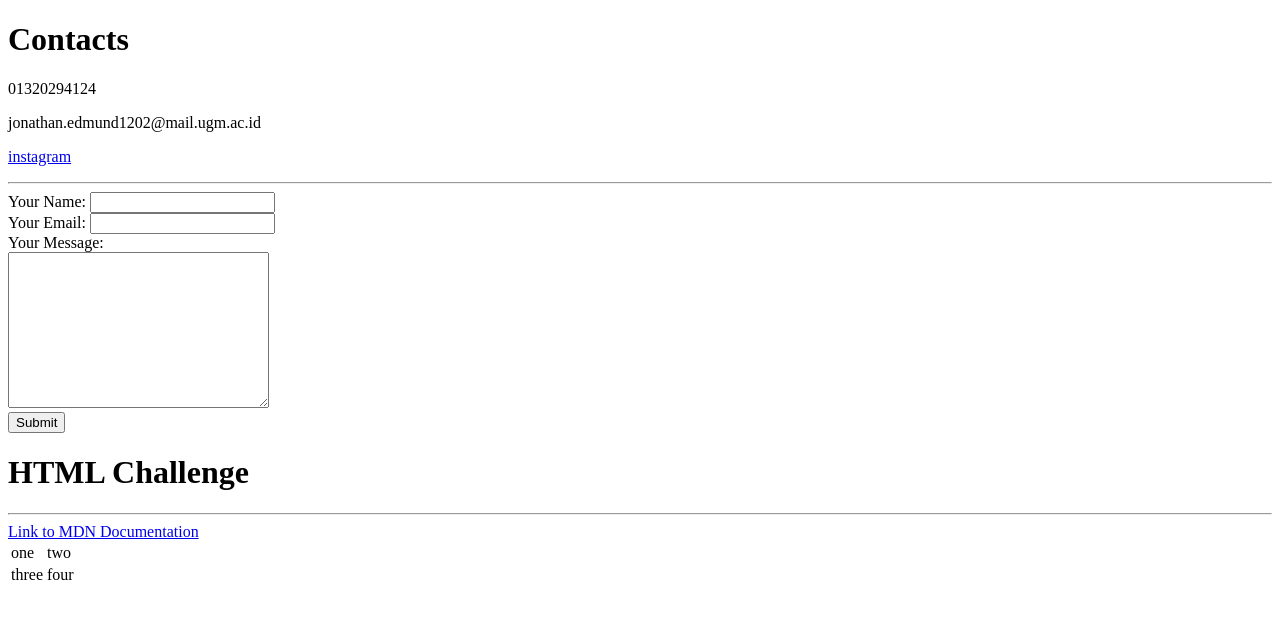
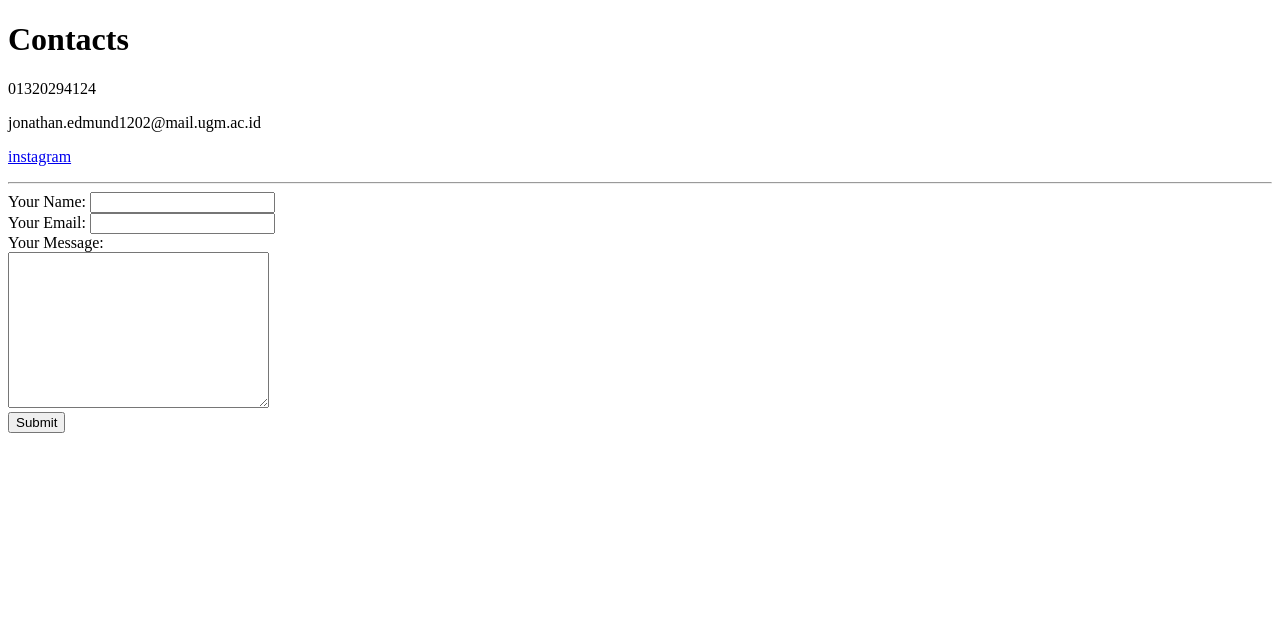
Before and after one commit to JonathanEdmund/cv, a plain HTML site: page contacts.html in a window 1280 px wide. Drawn offline with Linux system fonts and the light colour scheme.

Commit message:
update contacts.html
deleted challenge

```diff
--- a/contacts.html
+++ b/contacts.html
@@ -21,26 +21,3 @@
     </form>
   </body>
 </html>
-
-<!DOCTYPE html>
-<html lang="en" dir="ltr">
-  <head>
-    <meta charset="utf-8">
-    <title></title>
-  </head>
-  <body>
-    <h1>HTML Challenge</h1>
-    <hr>
-    <a href="https://developer.mozilla.org/">Link to MDN Documentation</a>
-    <table>
-      <tr>
-        <td>one</td>
-        <td>two</td>
-      </tr>
-      <tr>
-        <td>three</td>
-        <td>four</td>
-      </tr>
-    </table>
-  </body>
-</html>
```
